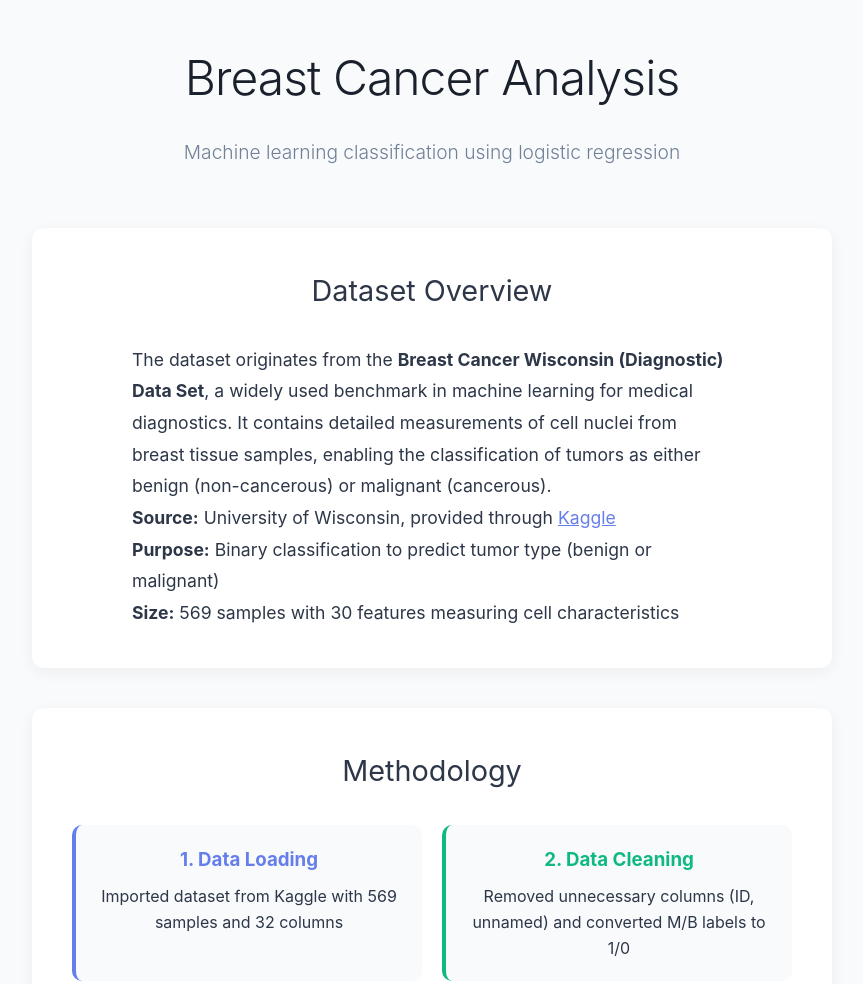
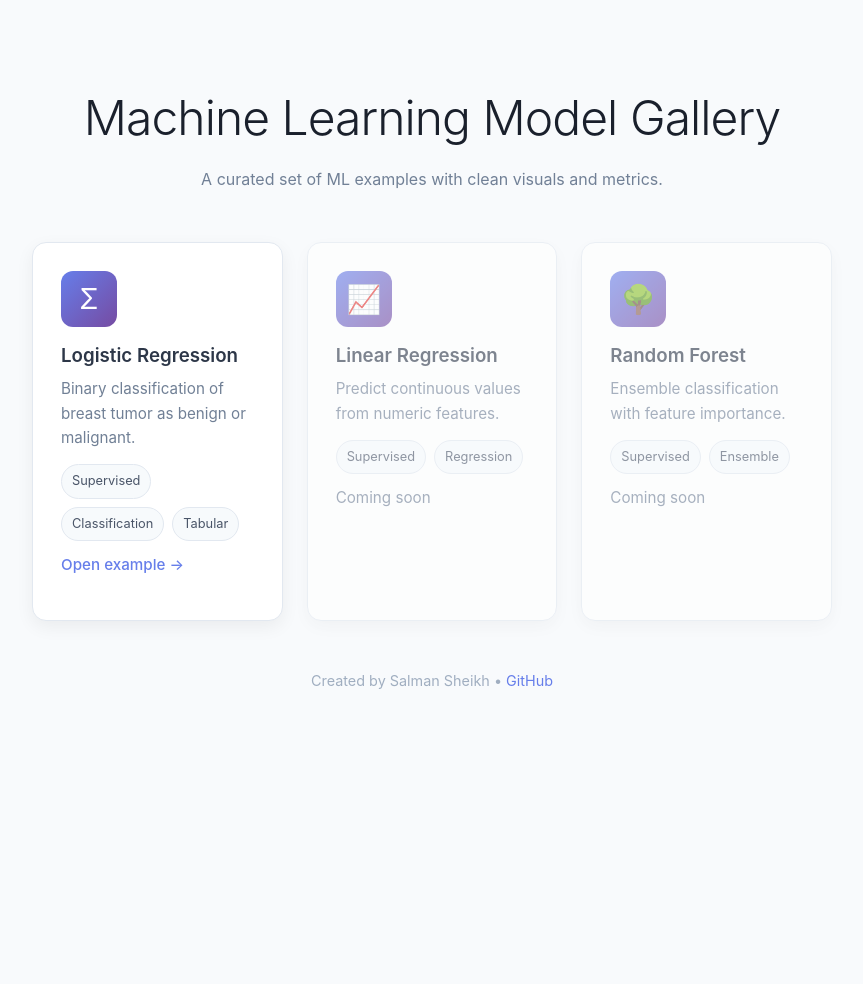
Before and after one commit to salmansheikhutk/datascience, a plain HTML site: page index.html in a window 1280 px wide. Shown: the top 984 px of the page, without its empty margins (208-1071 px from the left). After the commit the page ends 800 px from the top, so only its background shows below. Drawn offline with nearby package versions, Linux system fonts and the light colour scheme.

Commit message:
created home page

```diff
--- a/index.html
+++ b/index.html
@@ -3,153 +3,112 @@
 <head>
     <meta charset="UTF-8">
     <meta name="viewport" content="width=device-width, initial-scale=1.0">
-    <title>Breast Cancer Dataset Analysis</title>
+    <title>ML Model Gallery</title>
     <link rel="stylesheet" href="styles.css">
-    <script src="https://cdn.jsdelivr.net/npm/chart.js"></script>
+    <style>
+        .hero {
+            text-align: center;
+            margin: 40px auto 50px;
+        }
+        .hero h1 { font-size: 3rem; margin-bottom: 10px; }
+        .hero p { color: #718096; }
+
+        .grid {
+            display: grid;
+            grid-template-columns: repeat(auto-fit, minmax(220px, 1fr));
+            gap: 24px;
+        }
+        .card {
+            background: #ffffff;
+            border-radius: 14px;
+            padding: 28px;
+            box-shadow: 0 6px 18px rgba(0,0,0,0.06);
+            border: 1px solid #e2e8f0;
+            transition: transform .15s ease, box-shadow .2s ease, border-color .2s ease;
+            text-align: left;
+        }
+        .card:hover {
+            transform: translateY(-4px);
+            box-shadow: 0 12px 26px rgba(0,0,0,0.08);
+            border-color: #cbd5e0;
+        }
+        .card .icon {
+            width: 56px;
+            height: 56px;
+            border-radius: 12px;
+            display: flex;
+            align-items: center;
+            justify-content: center;
+            margin-bottom: 14px;
+            background: linear-gradient(135deg, #667eea 0%, #764ba2 100%);
+            color: white;
+            font-size: 28px;
+        }
+        .card h3 { margin: 8px 0 6px; font-weight: 600; }
+        .card p { color: #718096; font-size: .95rem; margin-bottom: 14px; }
+        .card a {
+            display: inline-flex;
+            align-items: center;
+            gap: 8px;
+            color: #667eea;
+            text-decoration: none;
+            font-weight: 500;
+        }
+        .card a:hover { text-decoration: underline; }
+
+        .taglist { display: flex; flex-wrap: wrap; gap: 8px; margin-top: 12px; }
+        .tag { background:#f7fafc; border:1px solid #e2e8f0; color:#4a5568; padding:6px 10px; border-radius:999px; font-size:.8rem; }
+    </style>
     </head>
 <body>
     <div class="container">
-        <h1>Breast Cancer Analysis</h1>
-        <p class="subtitle">Machine learning classification using logistic regression</p>
+        <div class="hero">
+            <h1>Machine Learning Model Gallery</h1>
+            <p>A curated set of ML examples with clean visuals and metrics.</p>
+        </div>
 
-        <div class="section">
-            <h2>Dataset Overview</h2>
-            <div class="overview">
-                <p>The dataset originates from the <strong>Breast Cancer Wisconsin (Diagnostic) Data Set</strong>, a widely used benchmark in machine learning for medical diagnostics. It contains detailed measurements of cell nuclei from breast tissue samples, enabling the classification of tumors as either benign (non-cancerous) or malignant (cancerous).</p>
+        <div class="grid">
+            <div class="card">
+                <div class="icon">Σ</div>
+                <h3>Logistic Regression</h3>
+                <p>Binary classification of breast tumor as benign or malignant.</p>
+                <div class="taglist">
+                    <span class="tag">Supervised</span>
+                    <span class="tag">Classification</span>
+                    <span class="tag">Tabular</span>
+                </div>
+                <p style="margin-top:12px;"><a href="logistic-regression.html">Open example →</a></p>
+            </div>
 
-                <p><strong>Source:</strong> University of Wisconsin, provided through <a href="https://www.kaggle.com/datasets/wasiqaliyasir/breast-cancer-dataset" target="_blank" style="color: #667eea;">Kaggle</a></p>
-                <p><strong>Purpose:</strong> Binary classification to predict tumor type (benign or malignant)</p>
-                <p><strong>Size:</strong> 569 samples with 30 features measuring cell characteristics</p>
+            <!-- Future cards -->
+            <div class="card" style="opacity:.6; pointer-events:none;">
+                <div class="icon">📈</div>
+                <h3>Linear Regression</h3>
+                <p>Predict continuous values from numeric features.</p>
+                <div class="taglist">
+                    <span class="tag">Supervised</span>
+                    <span class="tag">Regression</span>
+                </div>
+                <p style="margin-top:12px;">Coming soon</p>
+            </div>
+
+            <div class="card" style="opacity:.6; pointer-events:none;">
+                <div class="icon">🌳</div>
+                <h3>Random Forest</h3>
+                <p>Ensemble classification with feature importance.</p>
+                <div class="taglist">
+                    <span class="tag">Supervised</span>
+                    <span class="tag">Ensemble</span>
+                </div>
+                <p style="margin-top:12px;">Coming soon</p>
             </div>
         </div>
 
-        <div class="section">
-            <h2>Methodology</h2>
-            <div class="steps-container" style="display: grid; grid-template-columns: repeat(auto-fit, minmax(250px, 1fr)); gap: 20px; margin: 30px 0;">
-                <div class="step-item" style="background: #f8fafc; padding: 20px; border-radius: 10px; border-left: 4px solid #667eea;">
-                    <h3 style="color: #667eea; margin-bottom: 10px;">1. Data Loading</h3>
-                    <p>Imported dataset from Kaggle with 569 samples and 32 columns</p>
-                </div>
-                <div class="step-item" style="background: #f8fafc; padding: 20px; border-radius: 10px; border-left: 4px solid #10b981;">
-                    <h3 style="color: #10b981; margin-bottom: 10px;">2. Data Cleaning</h3>
-                    <p>Removed unnecessary columns (ID, unnamed) and converted M/B labels to 1/0</p>
-                </div>
-                <div class="step-item" style="background: #f8fafc; padding: 20px; border-radius: 10px; border-left: 4px solid #f59e0b;">
-                    <h3 style="color: #f59e0b; margin-bottom: 10px;">3. Feature Selection</h3>
-                    <p>Split data into features (X) - 30 measurements, and target (y) - diagnosis</p>
-                </div>
-                <div class="step-item" style="background: #f8fafc; padding: 20px; border-radius: 10px; border-left: 4px solid #8b5cf6;">
-                    <h3 style="color: #8b5cf6; margin-bottom: 10px;">4. Train-Test Split</h3>
-                    <p>Divided data: 80% training (455 samples), 20% testing (114 samples)</p>
-                </div>
-                <div class="step-item" style="background: #f8fafc; padding: 20px; border-radius: 10px; border-left: 4px solid #ef4444;">
-                    <h3 style="color: #ef4444; margin-bottom: 10px;">5. Model Training</h3>
-                    <p>Trained Logistic Regression model using scikit-learn</p>
-                </div>
-                <div class="step-item" style="background: #f8fafc; padding: 20px; border-radius: 10px; border-left: 4px solid #06b6d4;">
-                    <h3 style="color: #06b6d4; margin-bottom: 10px;">6. Evaluation</h3>
-                    <p>Assessed performance using accuracy, precision, recall, and F1-score</p>
-                </div>
-            </div>
-        </div>
-
-        <div class="section">
-            <h2>Model Performance</h2>
-
-            <div class="visual-metric" style="margin-bottom: 30px;">
-                <div class="accuracy-circle">
-                    <div class="accuracy-text">95.61%</div>
-                </div>
-                <h3>Overall Accuracy</h3>
-                <p>Our model correctly predicts 95.61% of cases</p>
-            </div>
-
-            <div class="metrics">
-                <div class="metric">
-                    <div class="metric-value">97.50%</div>
-                    <div class="metric-label">Precision</div>
-                </div>
-                <div class="metric">
-                    <div class="metric-value">90.70%</div>
-                    <div class="metric-label">Recall</div>
-                </div>
-                <div class="metric">
-                    <div class="metric-value">93.98%</div>
-                    <div class="metric-label">F1-Score</div>
-                </div>
-            </div>
-        </div>
-
-        <div class="section">
-            <h2>Visual Analysis</h2>
-            <div class="chart-grid">
-                <div class="chart-container">
-                    <canvas id="confusionChart"></canvas>
-                </div>
-                <div class="chart-container">
-                    <canvas id="metricsChart"></canvas>
-                </div>
-            </div>
-        </div>
-
-        <div class="section">
-            <h2>Dataset Distribution</h2>
-            <div class="chart-container" style="height: 300px;">
-                <canvas id="distributionChart"></canvas>
-            </div>
-        </div>
-
-        <div class="section">
-            <h2>Key Features</h2>
-            <div class="overview">
-                <p><strong>Features:</strong> 30 numerical measurements including radius, texture, perimeter, area, smoothness, compactness, concavity, symmetry, and fractal dimension</p>
-                <p><strong>Target Classes:</strong> Benign (357 samples, 62.7%) vs Malignant (212 samples, 37.3%)</p>
-                <p><strong>Algorithm:</strong> Logistic Regression with random_state=42 for reproducibility</p>
-                <p><strong>Validation:</strong> Comprehensive evaluation using confusion matrix and multiple performance metrics</p>
-            </div>
-        </div>
-
-        <div class="section">
-            <h2>Confusion Matrix</h2>
-            <div class="confusion-matrix">                 Predicted
-                 Benign    Malignant
-Actual Benign      70        1
-       Malignant    4       39</div>
-            <p>4 false negatives (missed malignant cases) and 1 false positive</p>
-        </div>
-
-        <div class="section">
-            <h2>Technologies</h2>
-            <div class="tech-stack">
-                <div class="tech">Python</div>
-                <div class="tech">Pandas</div>
-                <div class="tech">NumPy</div>
-                <div class="tech">Scikit-learn</div>
-                <div class="tech">Matplotlib</div>
-                <div class="tech">Jupyter</div>
-            </div>
-        </div>
-
-        <div class="section">
-            <h2>Files</h2>
-            <div class="buttons">
-                <a href="breast_cancer_analysis.ipynb" class="btn">Jupyter Notebook</a>
-                <a href="Breast_cancer_dataset.csv" class="btn">Dataset</a>
-                <a href="readme" class="btn">Documentation</a>
-            </div>
-        </div>
-
-        <div class="section">
-            <div class="conclusion">
-                <p>The model achieves excellent performance with 95.61% accuracy, making it suitable for medical decision support. The high precision (97.50%) minimizes false alarms, while the 4 false negatives highlight the need for comprehensive screening protocols.</p>
-            </div>
-        </div>
-
-        <footer>
-            <p>Created by Salman Sheikh | <a href="https://github.com/salmansheikhutk/datascience">GitHub</a></p>
+        <footer style="margin-top:48px; text-align:center; color:#a0aec0;">
+            <p>Created by Salman Sheikh • <a href="https://github.com/salmansheikhutk/datascience">GitHub</a></p>
         </footer>
     </div>
 
-    <script src="scripts.js"></script>
+    <!-- No charts on home page -->
 </body>
 </html>
--- a/styles.css
+++ b/styles.css
@@ -133,6 +133,16 @@ h2 {
     transform: translateY(-1px);
 }
 
+.btn-secondary {
+    background: #e2e8f0;
+    color: #2d3748;
+}
+
+.btn-secondary:hover {
+    background: #cbd5e0;
+    transform: translateY(-1px);
+}
+
 .conclusion {
     background: #f0fff4;
     border: 1px solid #9ae6b4;
@@ -221,11 +231,121 @@ footer a {
     color: #667eea;
 }
 
+.hero {
+    text-align: center;
+    margin: 40px auto 50px;
+}
+
+.hero h1 {
+    font-size: 3rem;
+    margin-bottom: 10px;
+}
+
+.hero p {
+    color: #718096;
+}
+
+.grid {
+    display: grid;
+    grid-template-columns: repeat(auto-fit, minmax(220px, 1fr));
+    gap: 24px;
+}
+
+.card {
+    background: #ffffff;
+    border-radius: 14px;
+    padding: 28px;
+    box-shadow: 0 6px 18px rgba(0, 0, 0, 0.06);
+    border: 1px solid #e2e8f0;
+    transition:
+        transform 0.15s ease,
+        box-shadow 0.2s ease,
+        border-color 0.2s ease;
+    text-align: left;
+}
+
+.card:hover {
+    transform: translateY(-4px);
+    box-shadow: 0 12px 26px rgba(0, 0, 0, 0.08);
+    border-color: #cbd5e0;
+}
+
+.card .icon {
+    width: 56px;
+    height: 56px;
+    border-radius: 12px;
+    display: flex;
+    align-items: center;
+    justify-content: center;
+    margin-bottom: 14px;
+    background: linear-gradient(135deg, #667eea 0%, #764ba2 100%);
+    color: #fff;
+    font-size: 28px;
+}
+
+.card h3 {
+    margin: 8px 0 6px;
+    font-weight: 600;
+}
+
+.card p {
+    color: #718096;
+    font-size: 0.95rem;
+    margin-bottom: 14px;
+}
+
+.card a {
+    display: inline-flex;
+    align-items: center;
+    gap: 8px;
+    color: #667eea;
+    text-decoration: none;
+    font-weight: 500;
+}
+
+.card a:hover {
+    text-decoration: underline;
+}
+
+.taglist {
+    display: flex;
+    flex-wrap: wrap;
+    gap: 8px;
+    margin-top: 12px;
+}
+
+.tag {
+    background: #f7fafc;
+    border: 1px solid #e2e8f0;
+    color: #4a5568;
+    padding: 6px 10px;
+    border-radius: 999px;
+    font-size: 0.8rem;
+}
+
 @media (max-width: 600px) {
-    h1 { font-size: 2.5rem; }
-    .section { padding: 25px; }
-    .metrics { grid-template-columns: repeat(2, 1fr); }
-    .buttons { flex-direction: column; align-items: center; }
-    .chart-grid { grid-template-columns: 1fr; }
-    .chart-container { height: 300px; }
+    h1 {
+        font-size: 2.5rem;
+    }
+
+    .section {
+        padding: 25px;
+    }
+
+    .metrics {
+        grid-template-columns: repeat(2, 1fr);
+    }
+
+    .buttons {
+        flex-direction: column;
+        align-items: center;
+    }
+
+    .chart-grid {
+        grid-template-columns: 1fr;
+    }
+
+    .chart-container {
+        height: 300px;
+    }
 }
```
Also changed, not shown: logistic-regression.html (added, +158 -0 lines), 1 other file.
